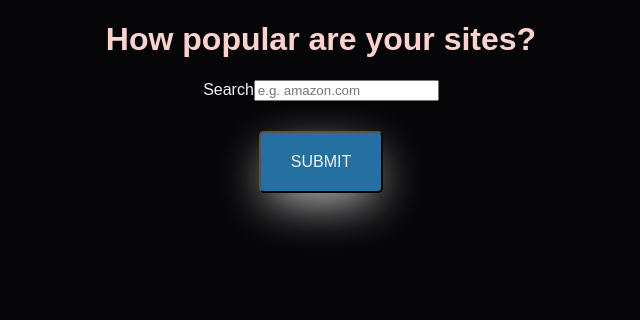
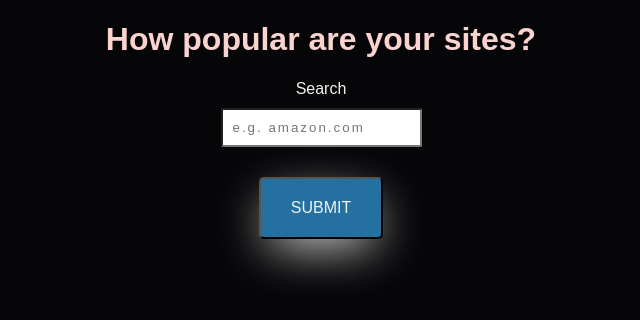
Before and after one commit to AlexaScott33/visit-rank, a React (Create React App) app: page / in a window 1280 px wide. Shown: the top 320 px of the page, without its empty margins (319-959 px from the left). Built offline with nearby package versions, Linux system fonts and the light colour scheme; no server answers.

Commit message:
button styles

```diff
--- a/src/components/Form.css
+++ b/src/components/Form.css
@@ -4,6 +4,17 @@
 
 .search-label {
     color: #f2f2f2;
+}
+
+input[type=text] {
+    color: #a696c8;
+    margin: auto;
+    margin-top: 10px;
+    padding: 10px;
+    cursor: pointer;
+    border-radius: 2px;
+	display: block;
+	letter-spacing: 2px;
 }
 
 .search-button {
@@ -30,11 +41,25 @@ button:hover {
       color: #a696c8;
   }
 
-  .results-list {
-      text-align: center;
-  }
 
 li {
     list-style: none;
     color: #a696c8;
+    text-align: center;
 }
+
+.switch-button {
+    color: #f2f2f2;
+    background-color: #2470a0;
+    font-size: 16px;
+    text-transform: uppercase;
+    display: block;
+    margin: auto;
+    margin-top: 30px;
+    margin-bottom: 30px;
+    padding: 10px 20px;
+    border-radius: 5px;
+    box-shadow: 0px 15px 30px -10px #f2f2f2;
+    cursor: pointer;
+    transition: all ease-in-out 300ms;
+}
--- a/src/components/Form.js
+++ b/src/components/Form.js
@@ -51,7 +51,7 @@ class Form extends Component {
                             onClick={(e) => {
                                 e.preventDefault();
                                 if (this.state.input === '' || !this.state.input.toLowerCase().includes('.com')) {
-                                    alert('Please enter in valid domain');
+                                    alert('Please enter in valid domain address. e.g amazon.com ');
                                 } else {
                                     const userInput = this.state.input;
                                     const lowerCaseInput = userInput.toLowerCase();
@@ -76,7 +76,7 @@ class Form extends Component {
             return(
                 <div>
                     <button
-                    className="search-button"
+                    className="switch-button"
                     type="submit"
                     onClick={() => this.handleClick2()}
                     >Search again
```
